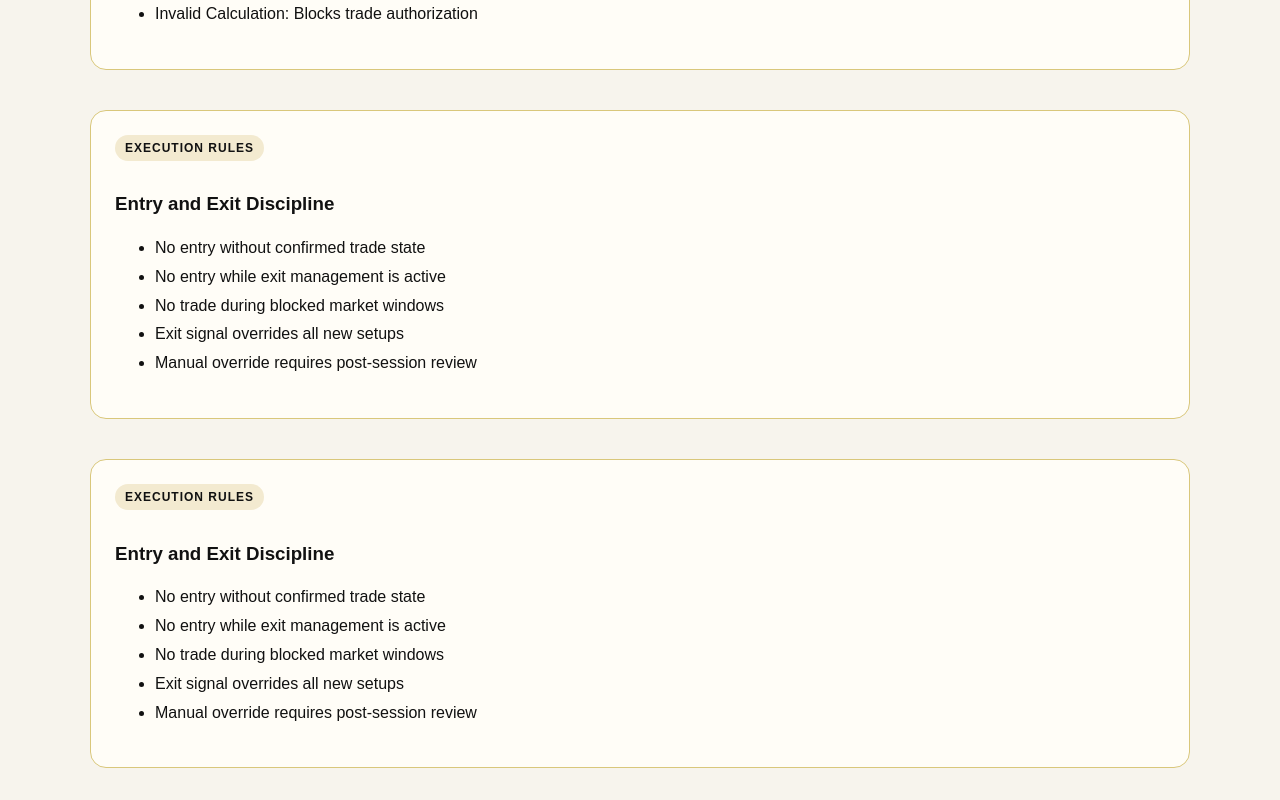
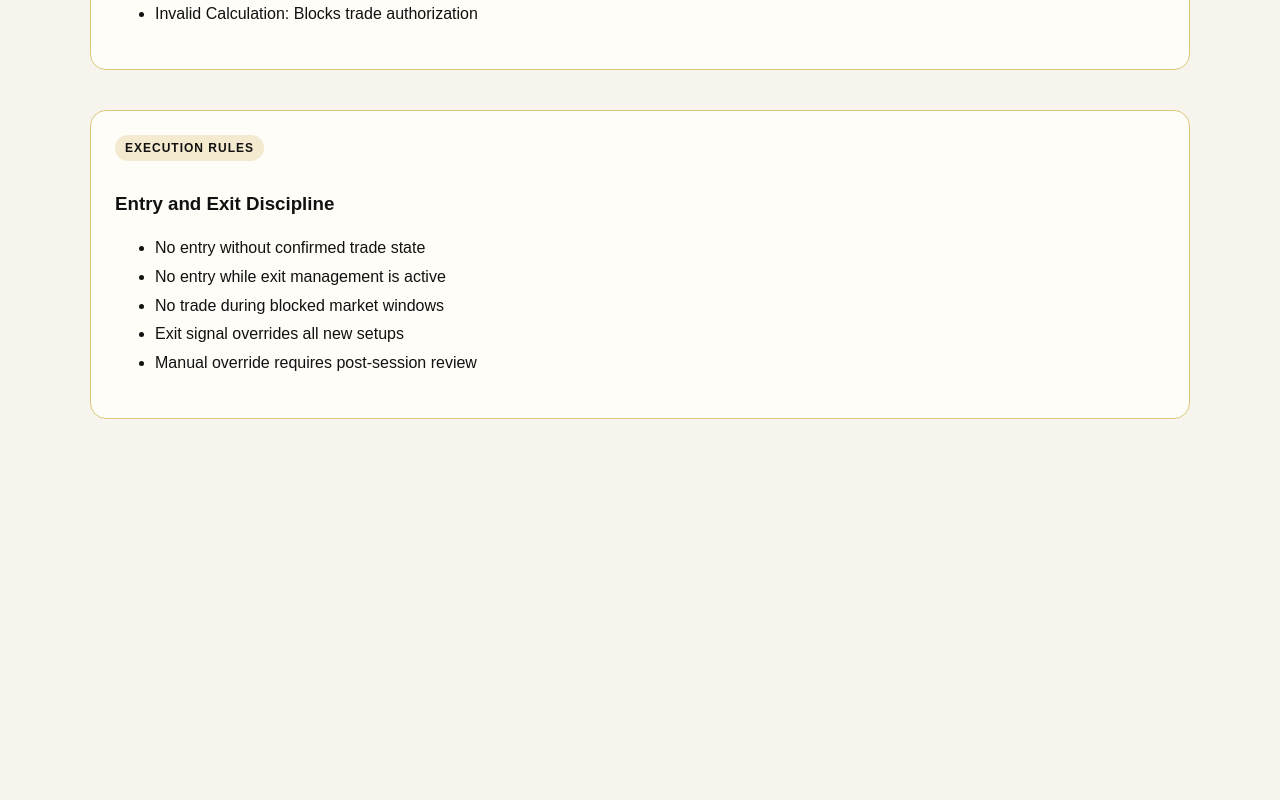
Before and after one commit to 1anointedradio-maker/elharvest-web, a Next.js app: page / in a window 1280 px wide. Shown: the part 5471-6271 px from the top of the page. After the commit the page ends 5922 px from the top, so only its background shows below. Built offline with nearby package versions, Linux system fonts and the light colour scheme.

Commit message:
Update page.jsx

```diff
--- a/app/page.jsx
+++ b/app/page.jsx
@@ -544,69 +544,7 @@ export default function Home() {
     <li>Manual override requires post-session review</li>
   </ul>
 </section>
-      <section
 
-  style={{
-
-    marginTop: "40px",
-
-    background: "#fffdf7",
-
-    border: "1px solid #d9c77b",
-
-    borderRadius: "16px",
-
-    padding: "24px",
-
-  }}
-
->
-
-  <div
-
-    style={{
-
-      display: "inline-block",
-
-      fontSize: "12px",
-
-      fontWeight: "bold",
-
-      letterSpacing: "1px",
-
-      padding: "6px 10px",
-
-      borderRadius: "999px",
-
-      background: "#f3ead0",
-
-      marginBottom: "14px",
-
-    }}
-
-  >
-
-    EXECUTION RULES
-
-  </div>
-
-  <h3>Entry and Exit Discipline</h3>
-
-  <ul style={{ lineHeight: "1.8" }}>
-
-    <li>No entry without confirmed trade state</li>
-
-    <li>No entry while exit management is active</li>
-
-    <li>No trade during blocked market windows</li>
-
-    <li>Exit signal overrides all new setups</li>
-
-    <li>Manual override requires post-session review</li>
-
-  </ul>
-
-</section>
     </main>
   );
 }
```
